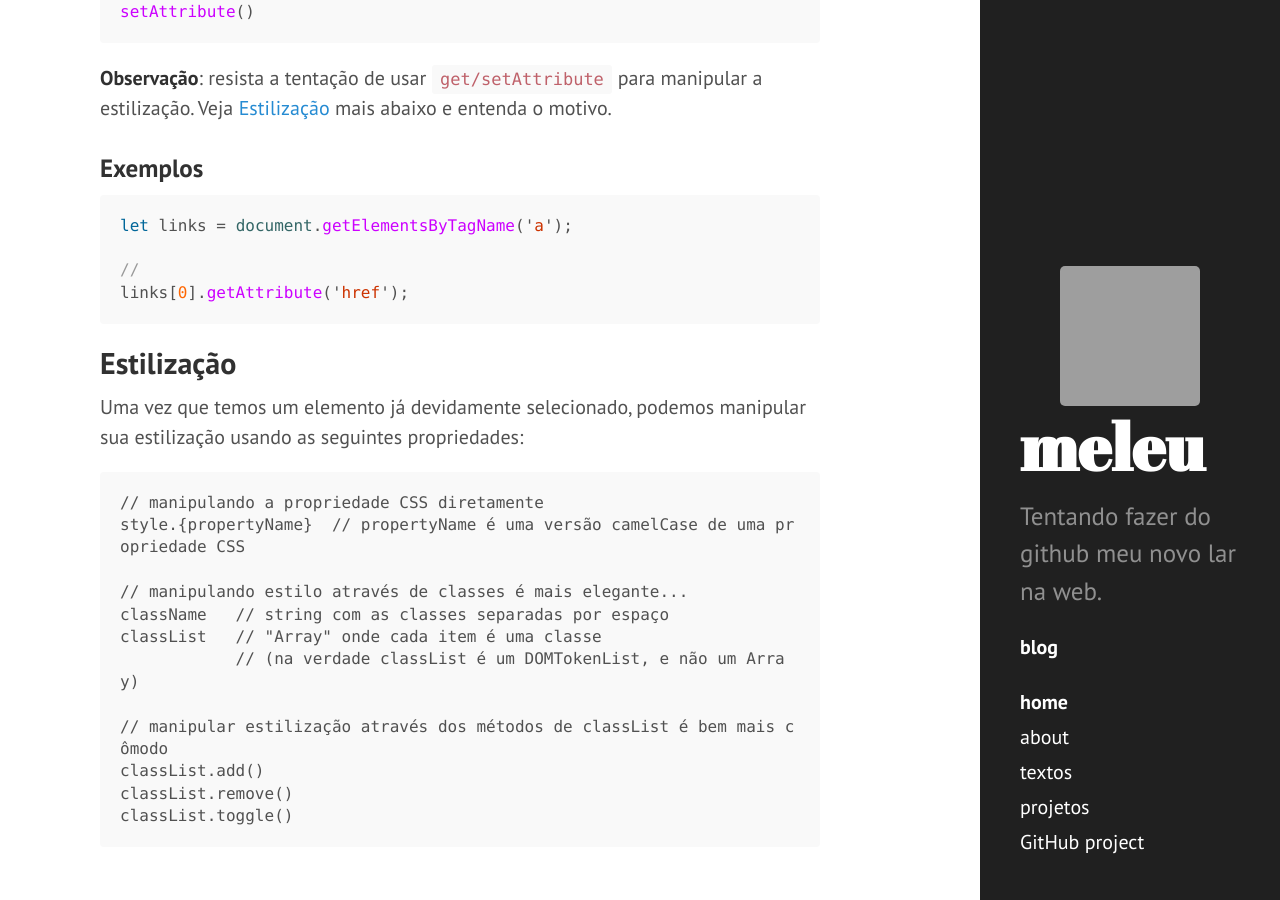
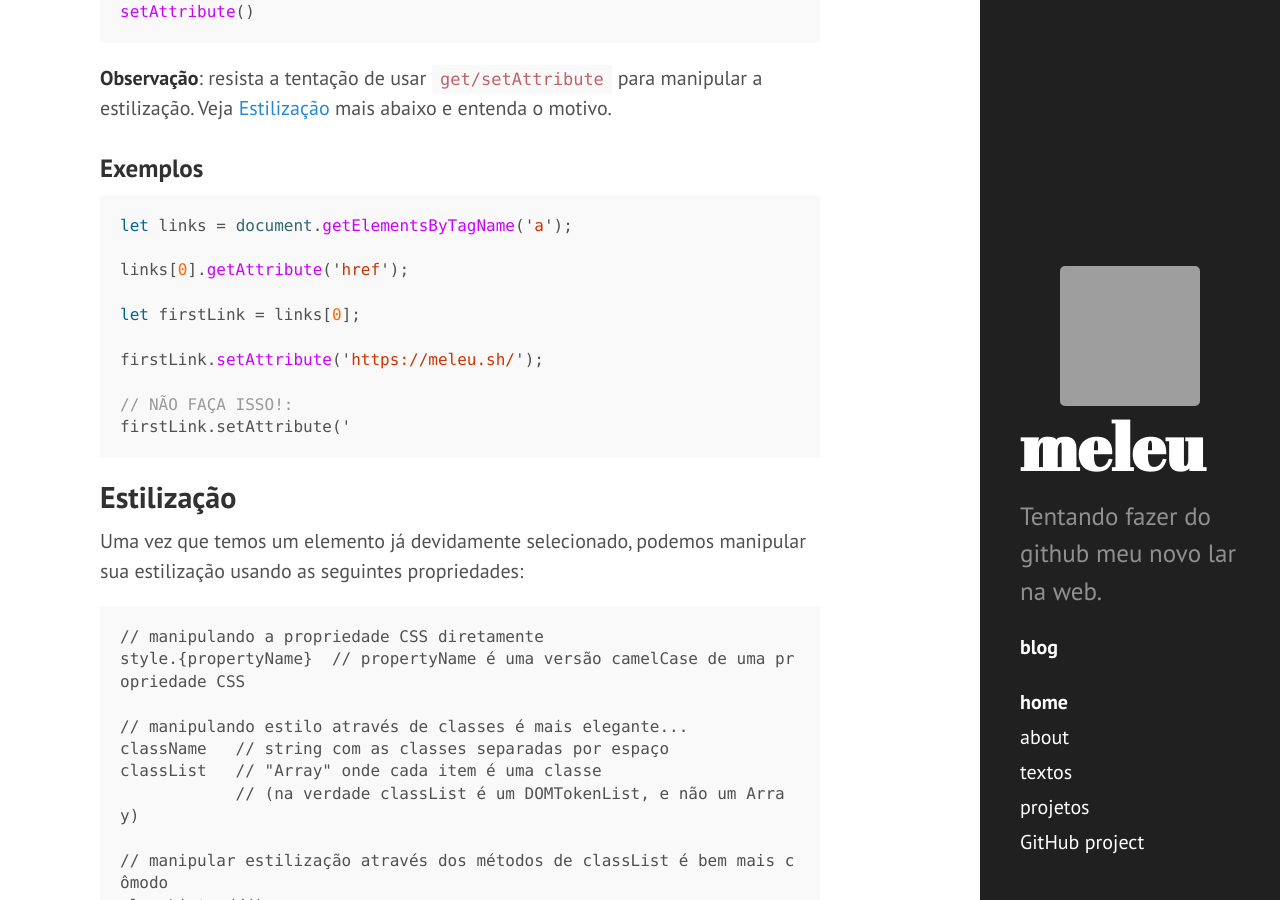
Before and after one commit to meleu/meleu.github.io, a Jekyll site: the page built from _posts/2020-04-19-dom-manipulation.md, in a window 1280 px wide and 900 px high, scrolled down 1539 px. Built offline with Jekyll 4.4.1, drawn with Linux system fonts in a browser that asks for light colours; comment, search, counter and statistics services are not loaded; grey boxes are pictures that could not be loaded.

Commit message:
_posts/2020-04-19-dom-manipulation.md updated from https://stackedit.io/

````diff
--- a/_posts/2020-04-19-dom-manipulation.md
+++ b/_posts/2020-04-19-dom-manipulation.md
@@ -71,8 +71,14 @@ setAttribute()
 ```js
 let links = document.getElementsByTagName('a');
 
-//
 links[0].getAttribute('href');
+
+let firstLink = links[0];
+
+firstLink.setAttribute('https://meleu.sh/');
+
+// NÃO FAÇA ISSO!:
+firstLink.setAttribute('
 ```
 
 
````
Also changed, not shown: other parts of _posts/2020-04-19-dom-manipulation.md (+1 -1 lines).
